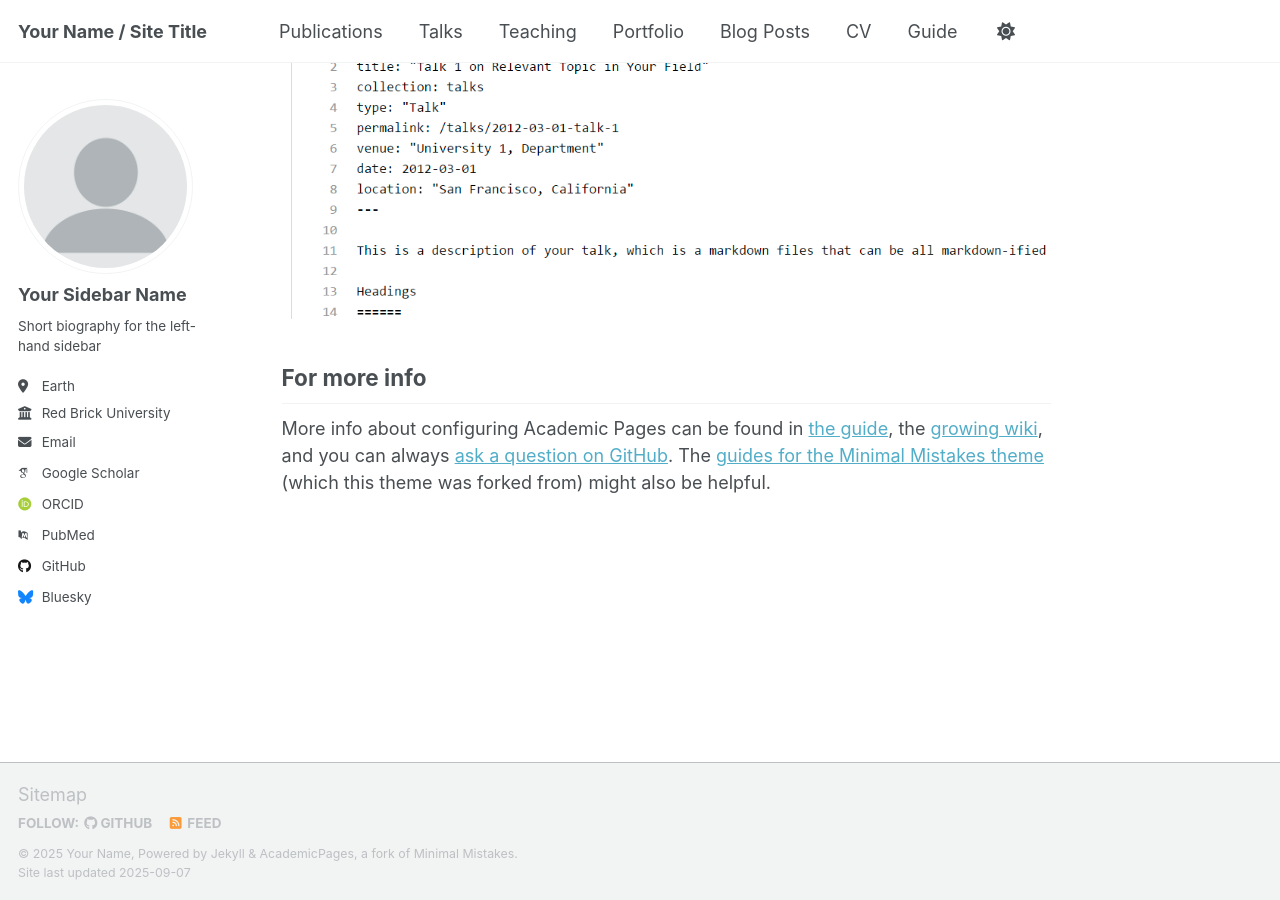
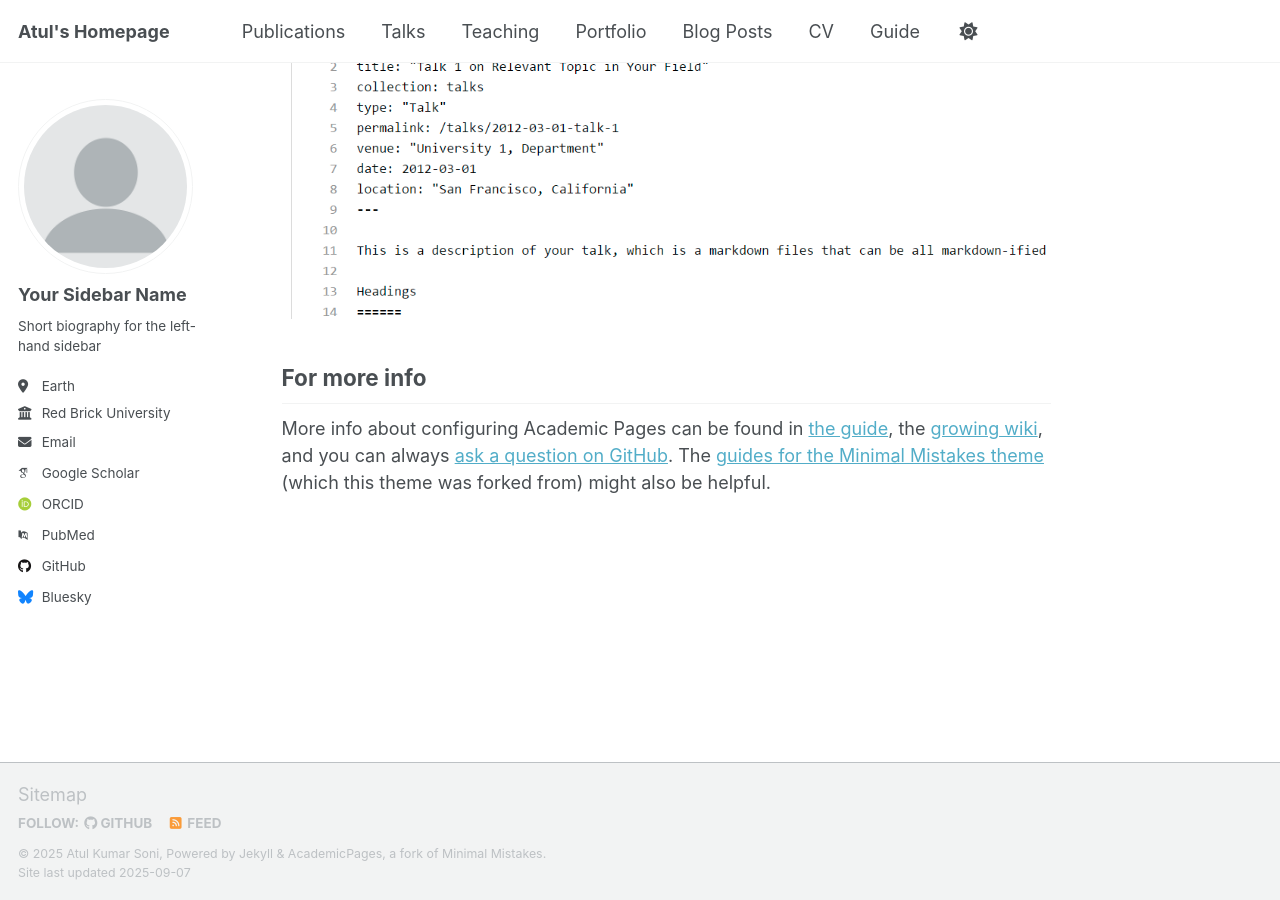
Before and after one commit to AtulSoniX/atulsonix.github.io, a Jekyll site: the page built from _pages/about.md, in a window 1280 px wide and 900 px high, scrolled down 2880 px. Built offline with Jekyll 4.4.1, drawn with Linux system fonts in a browser that asks for light colours; some web fonts are replaced; a script that is not in the unit is left out.

Commit message:
Update _config.yml

```diff
--- a/_config.yml
+++ b/_config.yml
@@ -9,13 +9,13 @@
 # Basic Site Settings
 locale                   : "en-US"
 site_theme               : "default" # Currently available options are "default", "air"
-title                    : "Your Name / Site Title"
+title                    : "Atul's Homepage "
 title_separator          : "-"
-name                     : &name "Your Name"
-description              : &description "personal description"
-url                      : https://academicpages.github.io # the base hostname & protocol for your site e.g. "https://[your GitHub username].github.io" or if you already have some other page hosted on Github then use "https://[your GitHub username].github.io/[Your Repo Name]"
-baseurl                  : "" # the subpath of your site, e.g. "/blog"
-repository               : "academicpages/academicpages.github.io"
+name                     : &name "Atul Kumar Soni"
+description              : &description " "
+url                      : "https://atulsonix.github.io"
+baseurl                  : ""
+repository               : "AtulSoniX/atulsonix.github.io"
 
 # Site Author - The following control what appear as part of the author content on the side bar.
 #               If a field is blank the icon and link will not appear, otherwise it will be shown.
```
